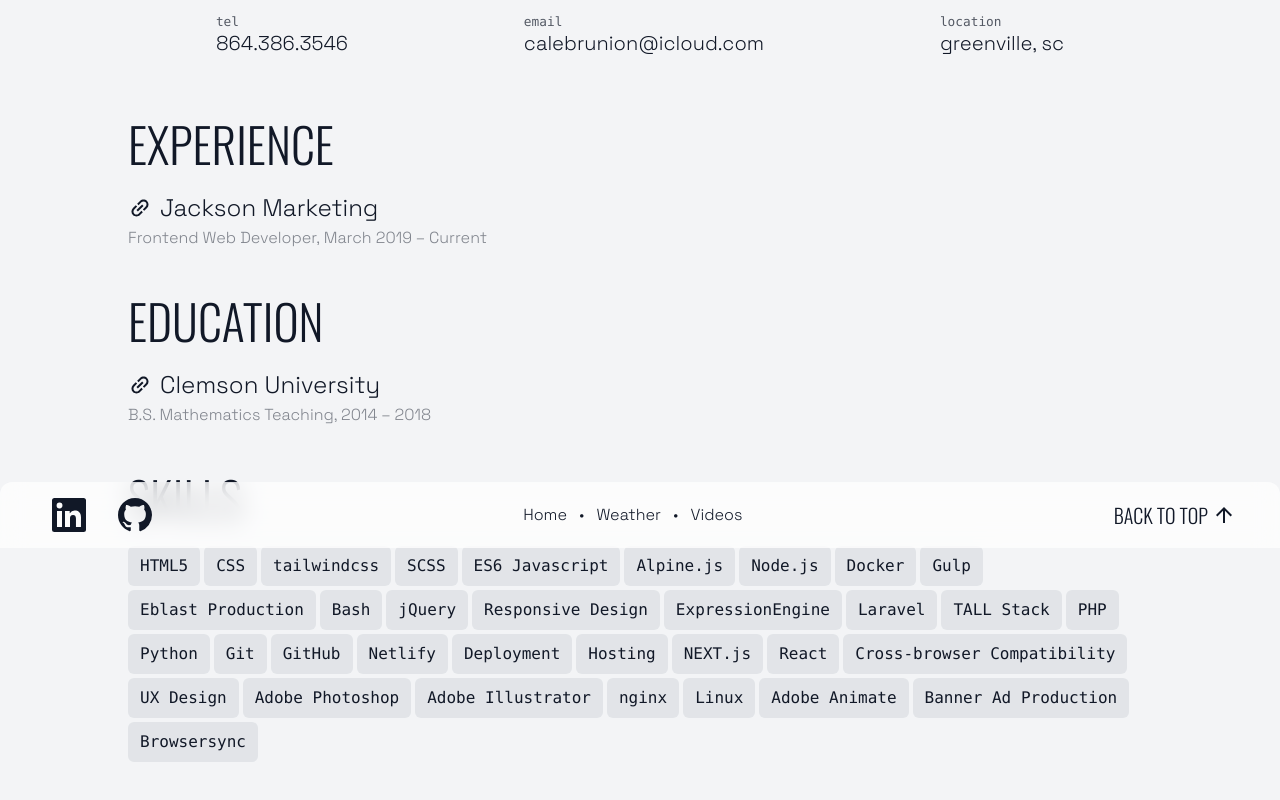
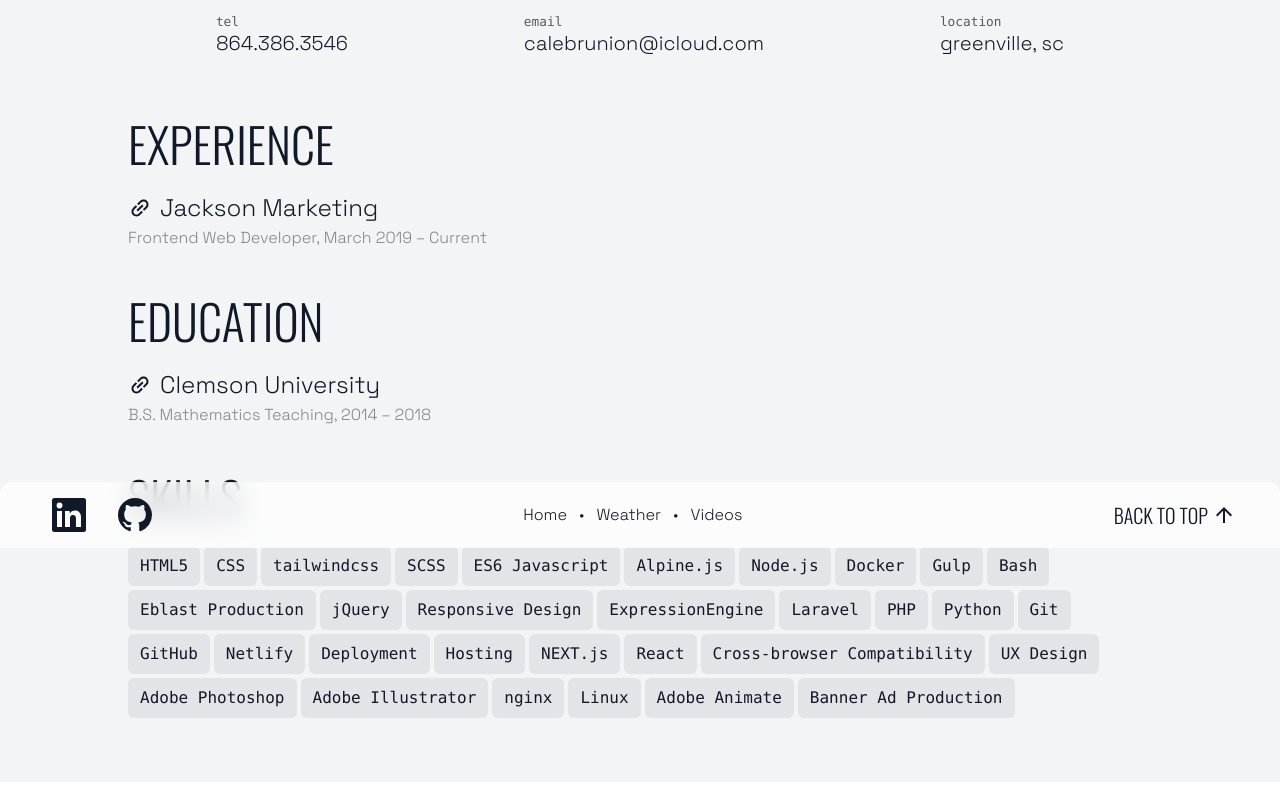
Before and after one commit to trexchard/hello-next, a Next.js app: page / in a window 1280 px wide. Shown: the part 252-1052 px from the top of the page. Built offline with nearby package versions, Linux system fonts and the light colour scheme.

Commit message:
Skills: Edit list

```diff
--- a/pages/index.js
+++ b/pages/index.js
@@ -12,13 +12,12 @@
   'Node.js',
   'Docker',
   'Gulp',
+  'Bash',
   'Eblast Production',
-  'Bash',
   'jQuery',
   'Responsive Design',
   'ExpressionEngine',
   'Laravel',
-  'TALL Stack',
   'PHP',
   'Python',
   'Git',
@@ -36,7 +35,6 @@
   'Linux',
   'Adobe Animate',
   'Banner Ad Production',
-  'Browsersync',
 ]
 
 export default function Home() {
```
